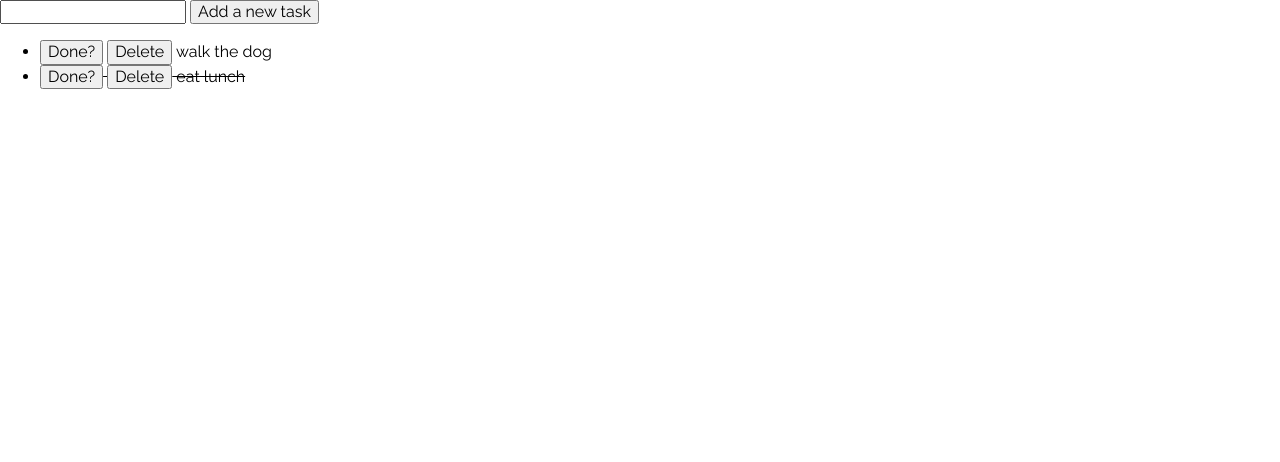
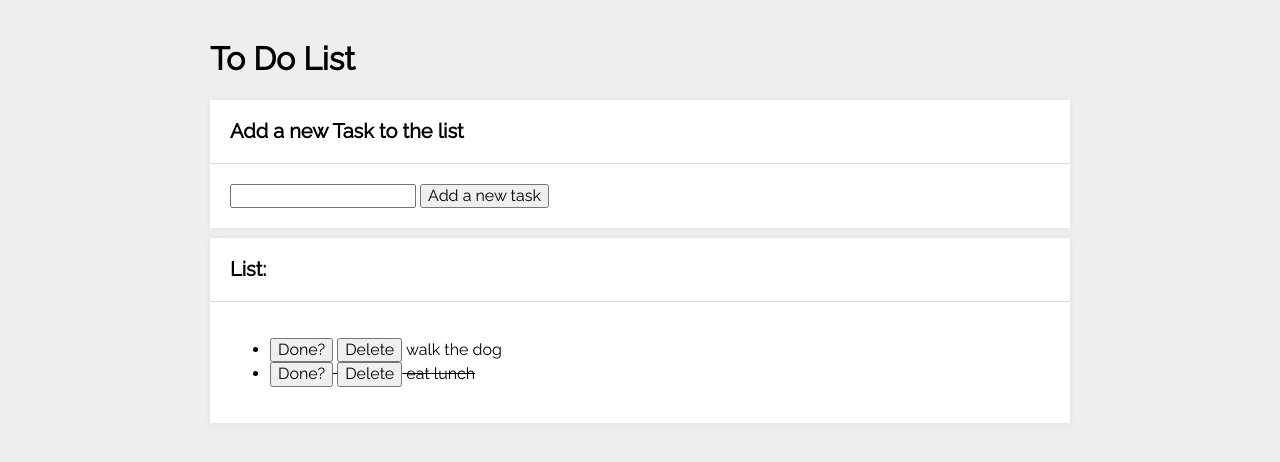
Before and after one commit to ZWierzbo/ToDoList, a plain HTML site: page index.html in a window 1280 px wide. Drawn offline with nearby package versions, Linux system fonts and the light colour scheme.

Commit message:
restracturing

```diff
--- /dev/null
+++ b/css/container.css
@@ -0,0 +1,5 @@
+.container {
+    max-width: 900px;
+    padding: 20px;
+    margin: 0 auto;
+}
--- /dev/null
+++ b/css/section.css
@@ -0,0 +1,16 @@
+.section {
+    margin: 10px 0;
+    background: white;
+    box-shadow: 0 0 5px #ddd;
+}
+
+.section__header {
+    font-size: 20px;
+    padding: 20px;
+    margin: 0;
+    border-bottom: 1px solid #ddd;
+}
+
+.section__body {
+    padding: 20px;
+}
--- a/css/style.css
+++ b/css/style.css
@@ -8,4 +8,6 @@ html {
 
 body {
     font-family: 'Raleway', sans-serif;
+    background-color: #eee;
+
 }
--- a/index.html
+++ b/index.html
@@ -1,22 +1,47 @@
 <!DOCTYPE html>
 <html lang="en">
+
 <head>
     <meta charset="UTF-8">
     <meta name="viewport" content="width=device-width, initial-scale=1.0">
     <title>Grid</title>
-    <link rel="stylesheet" href="https://cdnjs.cloudflare.com/ajax/libs/normalize/8.0.1/normalize.min.css" integrity="sha512-NhSC1YmyruXifcj/KFRWoC561YpHpc5Jtzgvbuzx5VozKpWvQ+4nXhPdFgmx8xqexRcpAglTj9sIBWINXa8x5w==" crossorigin="anonymous" />
+    <link rel="stylesheet" href="https://cdnjs.cloudflare.com/ajax/libs/normalize/8.0.1/normalize.min.css"
+        integrity="sha512-NhSC1YmyruXifcj/KFRWoC561YpHpc5Jtzgvbuzx5VozKpWvQ+4nXhPdFgmx8xqexRcpAglTj9sIBWINXa8x5w=="
+        crossorigin="anonymous" />
     <link href="css/style.css" rel="stylesheet">
+    <link href="css/container.css" rel="stylesheet">
+    <link href="css/section.css" rel="stylesheet">
     <link href="https://fonts.googleapis.com/css2?family=Raleway&display=swap" rel="stylesheet">
     <script src="js/script.js" defer></script>
 </head>
 
 
 <body>
-   <form class="js-form">
-       <input class="js-newTask">
-       <button>Add a new task</button>
-   </form>
+    <main class="container">
+        <header>
+            <h1>To Do List</h1>
+        </header>
 
-   <ul class="js-tasks"></ul>
+        <section class="section">
+            <h2 class="section__header">Add a new Task to the list</h2>
+
+            <div class="section__body">
+                <form class="form js-form">
+                    <input class="input js-newTask">
+                    <button>Add a new task</button>
+                </form>
+            </div>
+        </section>
+
+        <section class="section">
+            <h2 class="section__header">List:</h2>
+
+            <div class="section__body">
+                <ul class="js-tasks"></ul>
+            </div>
+
+        </section>
+    </main>
 </body>
+
 </html>
```
